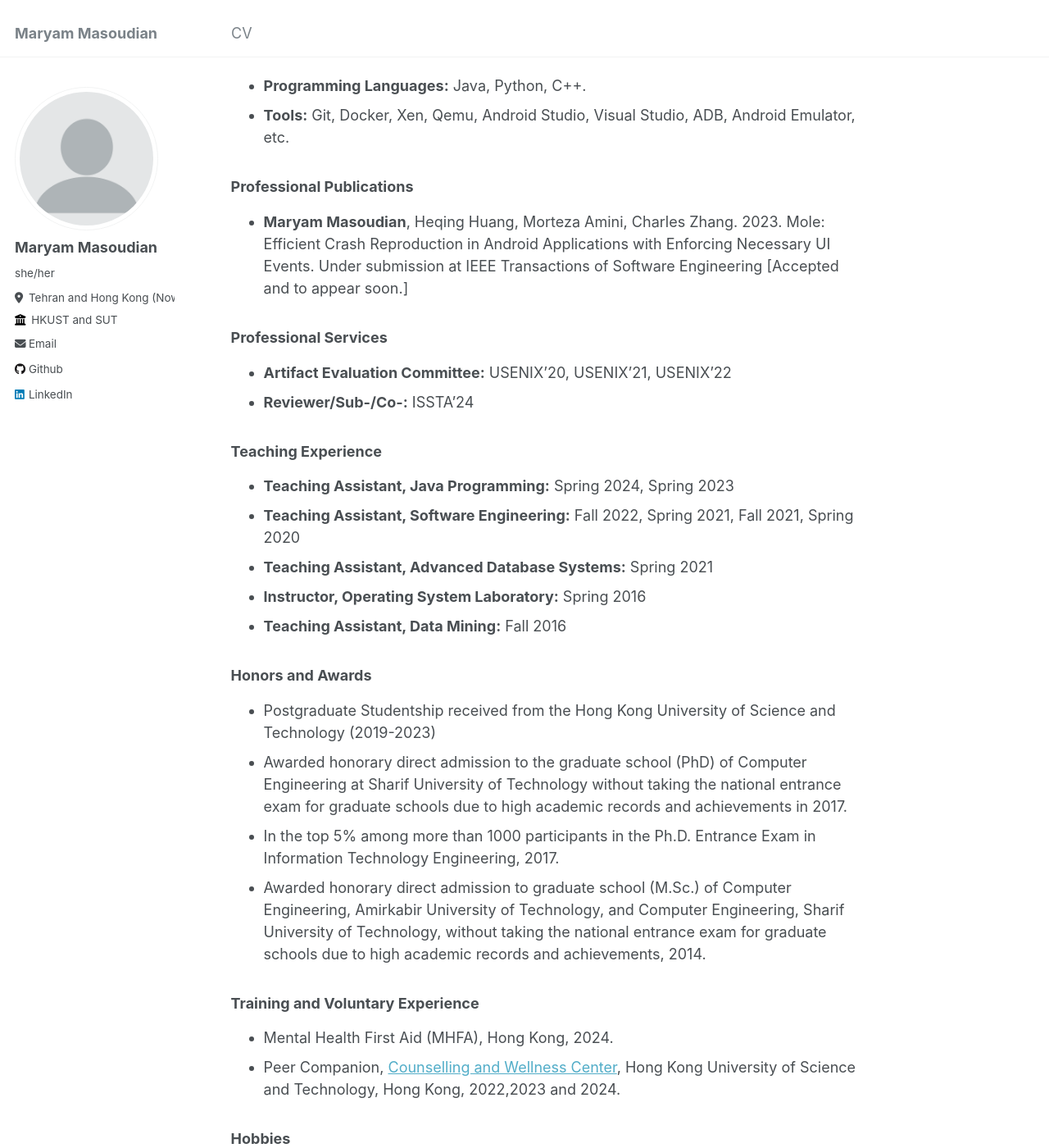
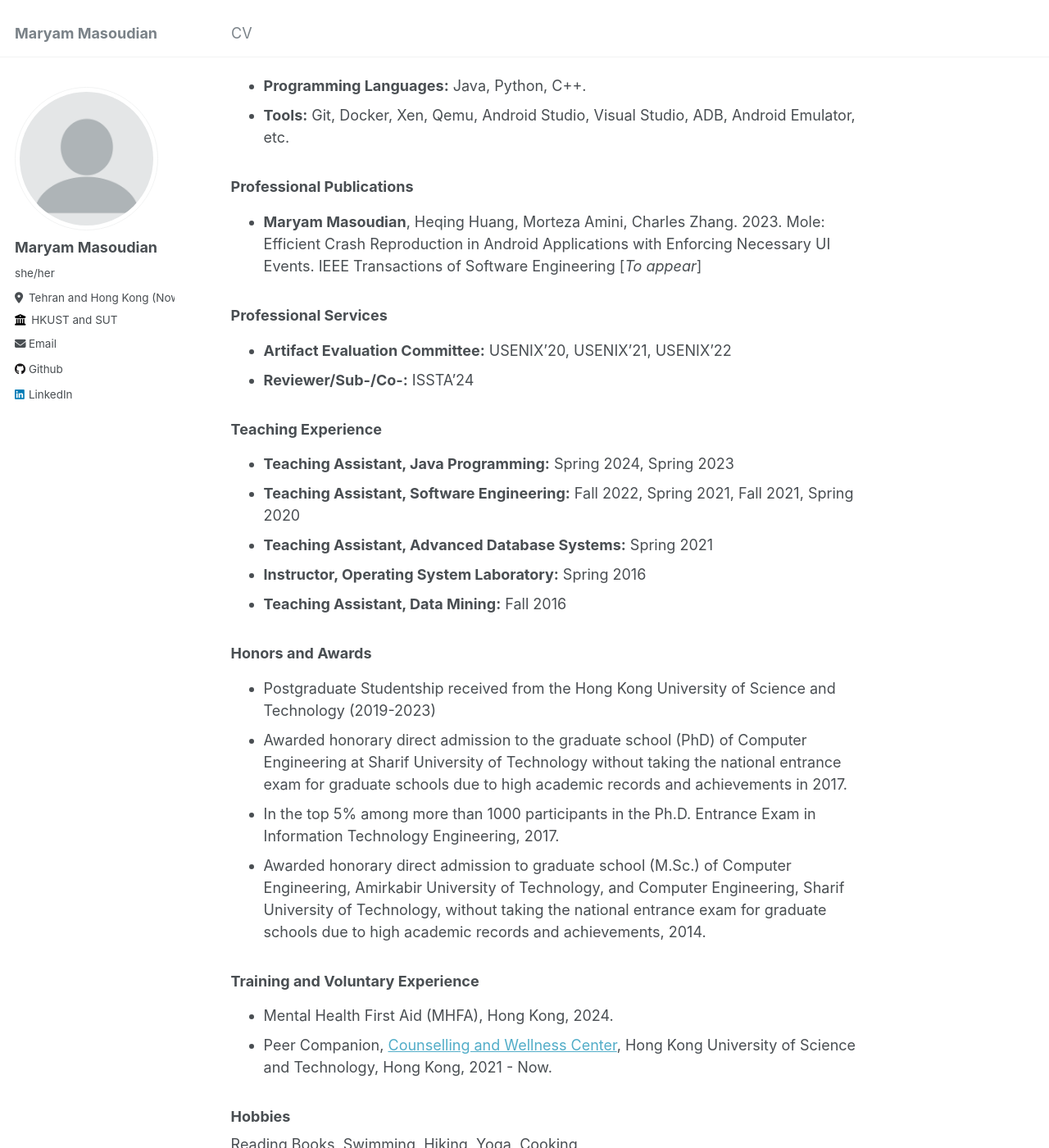
Before and after one commit to maryammsd/maryammsd.github.io, a Jekyll site: the page built from _pages/about.md, in a window 1280 px wide and 1400 px high, scrolled down 496 px. Shown: the whole window at 82% size. Built offline with Jekyll 4.4.1, drawn with Linux system fonts in a browser that asks for light colours.

Commit message:
Update about.md

```diff
--- a/_pages/about.md
+++ b/_pages/about.md
@@ -17,7 +17,7 @@ Software Testing, Program Analysis
 * **Tools:** Git, Docker, Xen, Qemu, Android Studio, Visual Studio, ADB, Android Emulator, etc.
 
 ### Professional Publications
-* **Maryam Masoudian**, Heqing Huang, Morteza Amini, Charles Zhang. 2023. Mole: Efficient Crash Reproduction in Android Applications with Enforcing Necessary UI Events. Under submission at IEEE Transactions of Software Engineering [Accepted and to appear soon.]
+* **Maryam Masoudian**, Heqing Huang, Morteza Amini, Charles Zhang. 2023. Mole: Efficient Crash Reproduction in Android Applications with Enforcing Necessary UI Events. IEEE Transactions of Software Engineering [*To appear*]
 
 ### Professional Services
 * **Artifact Evaluation Committee:** USENIX’20, USENIX’21, USENIX’22
@@ -39,7 +39,7 @@ Software Testing, Program Analysis
 
 ### Training and Voluntary Experience
 * Mental Health First Aid (MHFA), Hong Kong, 2024.
-* Peer Companion, [Counselling and Wellness Center](https://counsel.hkust.edu.hk/page.php?section=Resources&subsection=36&anchor=peersupport), Hong Kong University of Science and Technology, Hong Kong, 2022,2023 and 2024.
+* Peer Companion, [Counselling and Wellness Center](https://counsel.hkust.edu.hk/page.php?section=Resources&subsection=36&anchor=peersupport), Hong Kong University of Science and Technology, Hong Kong, 2021 - Now.
 
 
 ### Hobbies
```
